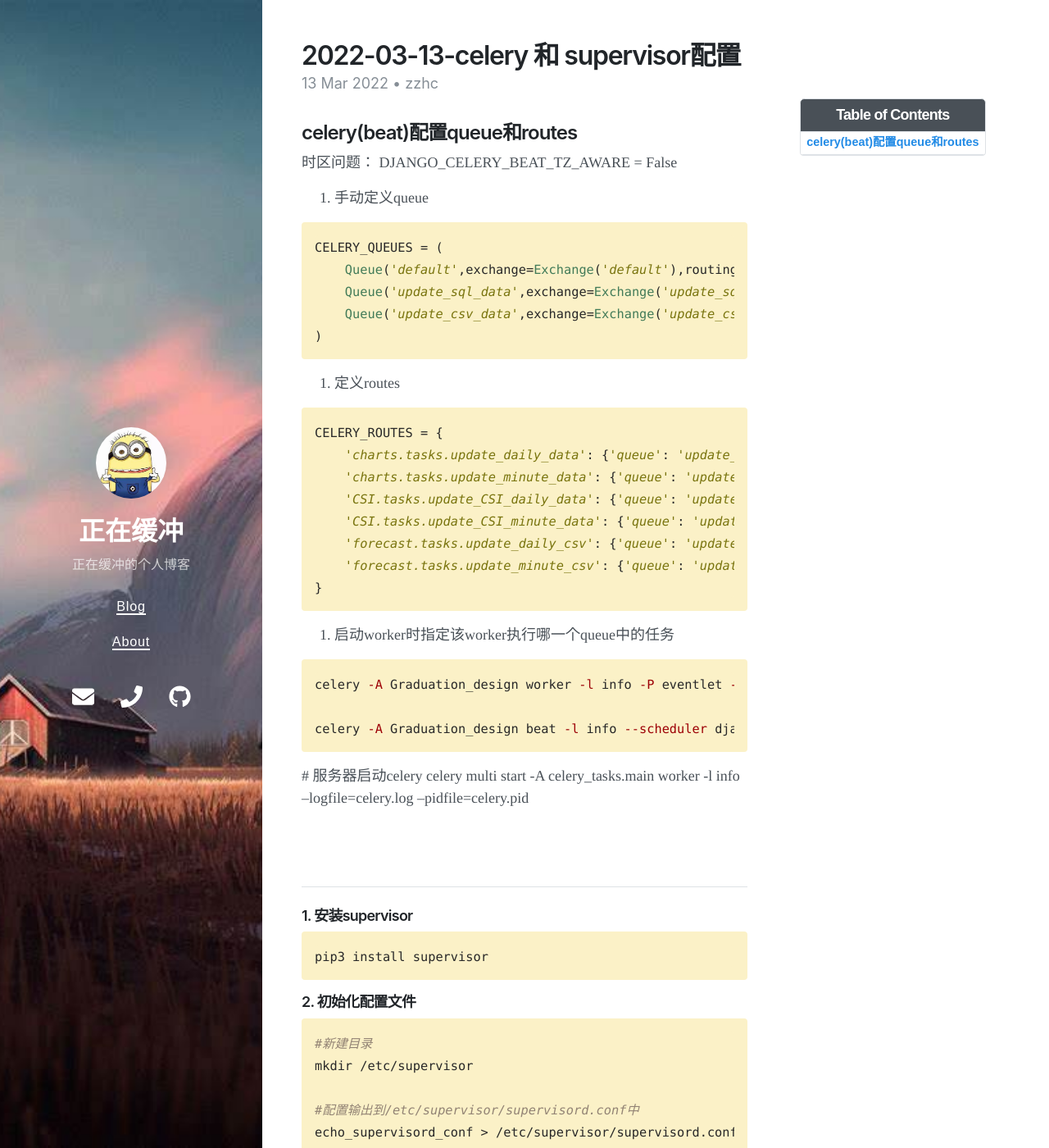
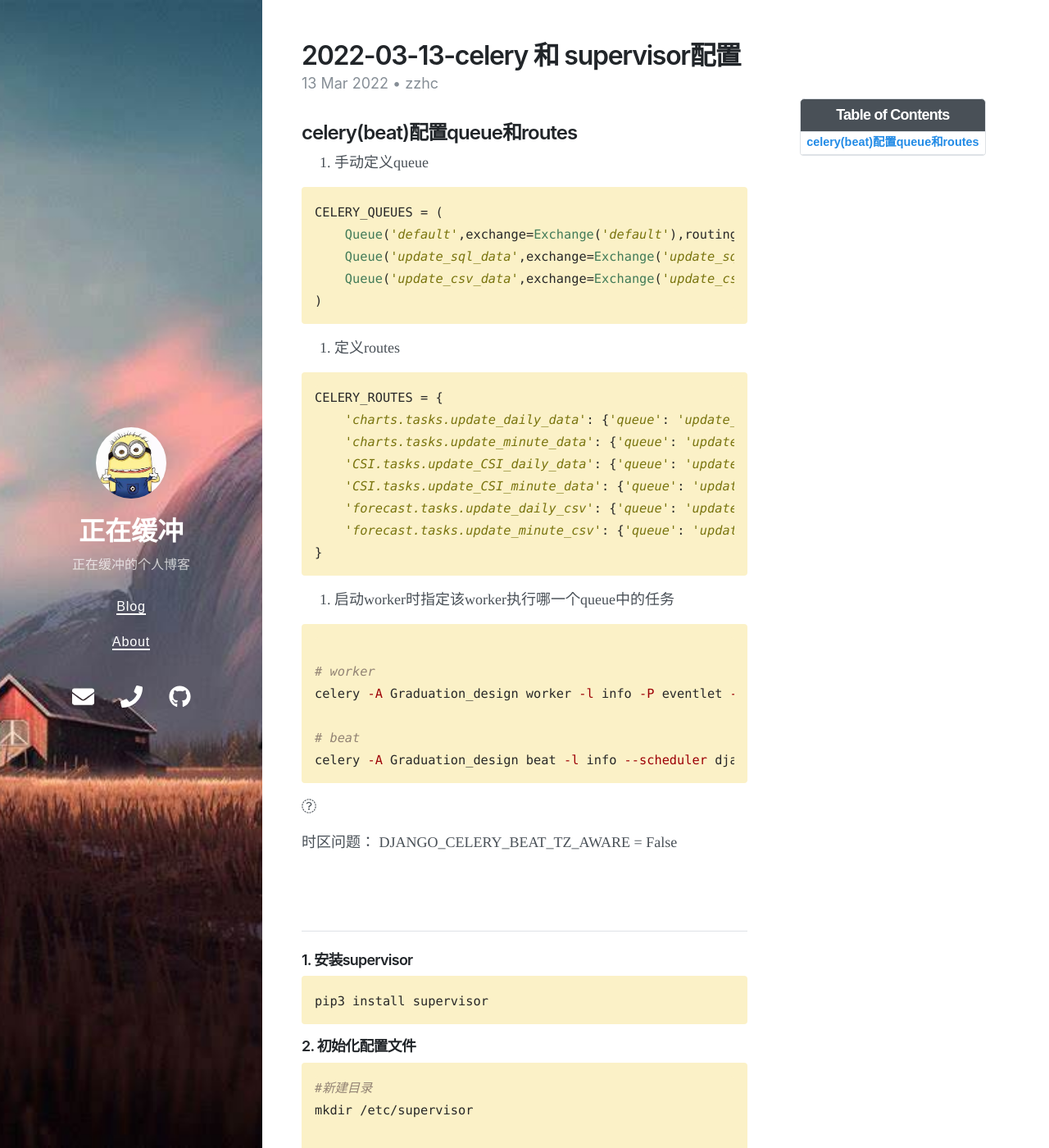
Before and after one commit to Zzhc3321/personal-blog.github.io, a Jekyll site: the page built from _posts/2022-03-13-supervisor配置.md, in a window 1280 px wide and 1400 px high. Shown: the whole window at 82% size. Built offline with Jekyll 4.4.1, drawn with Linux system fonts in a browser that asks for light colours; nearby versions of some CDN libraries.

Commit message:
修改文件: _posts/2022-03-13-supervisor配置.md

````diff
--- a/_posts/2022-03-13-supervisor配置.md
+++ b/_posts/2022-03-13-supervisor配置.md
@@ -10,8 +10,6 @@ author: zzhc
 
 ## celery(beat)配置queue和routes
 
-时区问题：
-DJANGO_CELERY_BEAT_TZ_AWARE = False
 1. 手动定义queue
 
 
@@ -44,14 +42,18 @@ CELERY_ROUTES = {
 3. 启动worker时指定该worker执行哪一个queue中的任务
 
 ```shell
+
+# worker
 celery -A Graduation_design worker -l info -P eventlet -n worker_csv -c 10 -Q update_minute_data
 
+# beat
 celery -A Graduation_design beat -l info --scheduler django_celery_beat.schedulers:DatabaseScheduler
 ```
 
+<i class="fas fa-exclamation">注意事项</i>
 
- # 服务器启动celery
-celery multi start -A celery_tasks.main worker  -l info  --logfile=celery.log --pidfile=celery.pid
+时区问题：
+DJANGO_CELERY_BEAT_TZ_AWARE = False
 
 
 <br>
````
